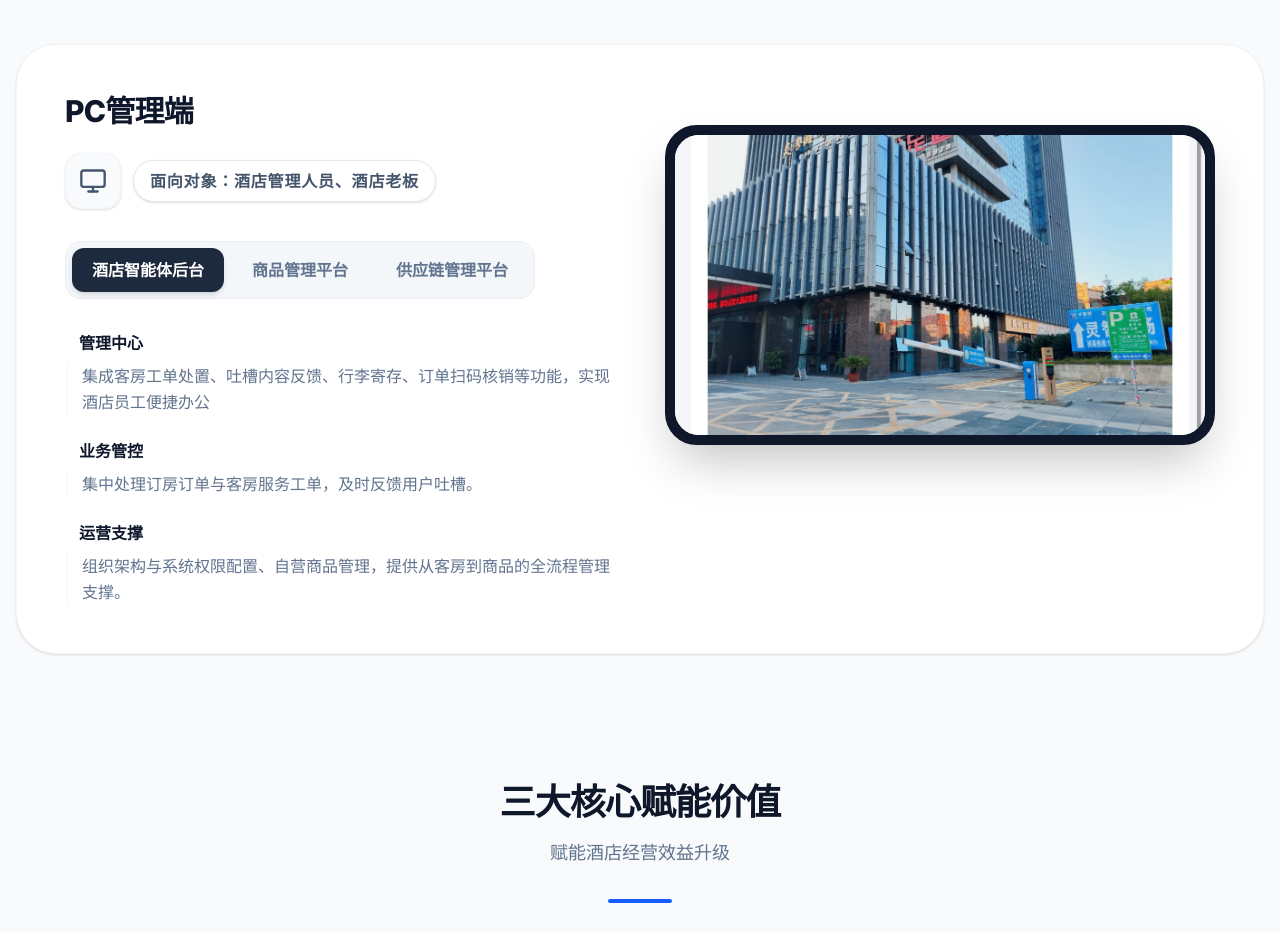
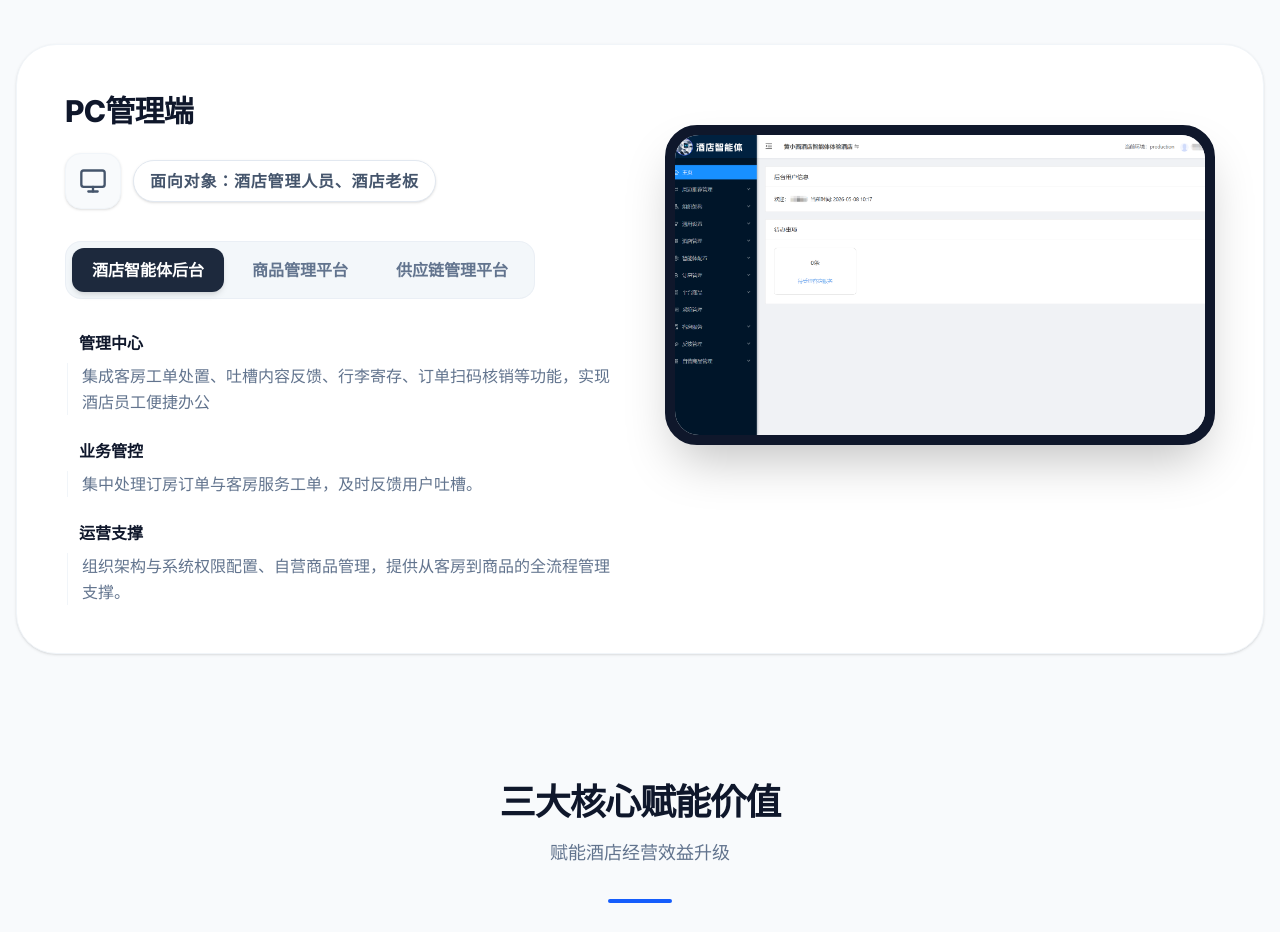
Before and after one commit to scmgh-2025/PeiXun, a React (Vite) app: page / in a window 1280 px wide. Shown: the part 3600-4532 px from the top of the page. Built offline with nearby package versions, Linux system fonts and the light colour scheme.

Commit message:
Unbind carousel image from 0.4.jpg, use 0.7.jpg

```diff
--- a/src/App.tsx
+++ b/src/App.tsx
@@ -74,7 +74,7 @@ const PhoneMockup = ({ color = "blue", imageSrc = "./0.1.jpg" }: { color?: strin
 
 const TabletMockup = ({ color = "slate", imageSrc = "./0.3.jpg" }: { color?: string; imageSrc?: string }) => {
   const [currentImage, setCurrentImage] = React.useState(0);
-  const images = [imageSrc, "./0.4.jpg"];
+  const images = [imageSrc, "./0.7.jpg"];
 
   React.useEffect(() => {
     const interval = setInterval(() => {
```
Also changed, not shown: public/0.7.jpg (added).
